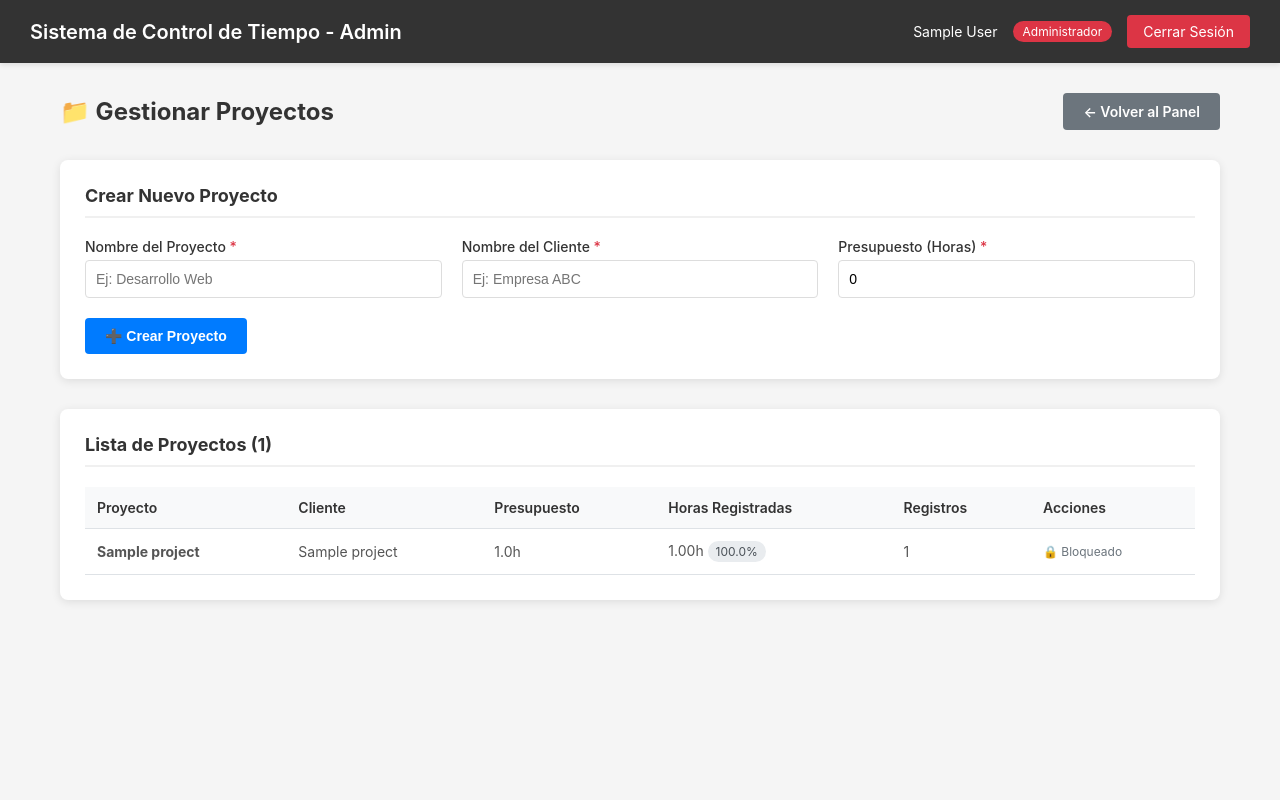
After one commit to SincheAldanaNicole/0376-RA6PR1-SincheAldanaNicole, a PHP site: page /manage_projects.php in a window 1280 px wide. The commit adds this page. Run offline with PHP 8.4, Linux system fonts and the light colour scheme; the visitor is signed in with stand-in values (Sample User, id 1); tables that the repository leaves empty hold one stand-in row (values such as "Sample post").

Commit message:
gestión de proyectos para admin

```diff
--- a/employee_dashboard.php
+++ b/employee_dashboard.php
@@ -1,5 +1,6 @@
 <?php
 /**
+ *
  * Employee Dashboard
  *
  * Allows employees to clock in/out, select projects, and view their time entries.
--- a/logout.php
+++ b/logout.php
@@ -3,6 +3,7 @@
  * User Logout Handler
  *
  * Destroys the user session and removes authentication cookies.
+ *
  */
 
 // Start the session to access session data
--- /dev/null
+++ b/manage_projects.php
@@ -0,0 +1,560 @@
+<?php
+/**
+ *
+ * Project Management Page (Admin Only)
+ *
+ * Allows administrators to create and delete projects.
+ */
+
+// Start session
+session_start();
+
+// Check if user is logged in
+if (!isset($_SESSION['user_id'])) {
+    header('Location: login.php');
+    exit;
+}
+
+// Check if user is admin
+$user_role = $_SESSION['user_role'] ?? '';
+if ($user_role !== 'admin') {
+    header('Location: employee_dashboard.php');
+    exit;
+}
+
+// Include database connection
+require_once 'db.php';
+
+// Get admin information from session
+$admin_name = isset($_SESSION['user_name']) ? htmlspecialchars($_SESSION['user_name'], ENT_QUOTES, 'UTF-8') : 'Administrador';
+
+// Initialize variables
+$message = '';
+$message_type = '';
+$projects = [];
+
+// Handle form submission for creating a new project
+if ($_SERVER['REQUEST_METHOD'] === 'POST' && isset($_POST['action']) && $_POST['action'] === 'create') {
+    $name = isset($_POST['name']) ? trim($_POST['name']) : '';
+    $client_name = isset($_POST['client_name']) ? trim($_POST['client_name']) : '';
+    $budget_hours = isset($_POST['budget_hours']) ? floatval($_POST['budget_hours']) : 0;
+
+    // Validation
+    if (empty($name)) {
+        $message = 'El nombre del proyecto es obligatorio.';
+        $message_type = 'error';
+    } elseif (strlen($name) > 200) {
+        $message = 'El nombre del proyecto no puede exceder 200 caracteres.';
+        $message_type = 'error';
+    } elseif (empty($client_name)) {
+        $message = 'El nombre del cliente es obligatorio.';
+        $message_type = 'error';
+    } elseif (strlen($client_name) > 150) {
+        $message = 'El nombre del cliente no puede exceder 150 caracteres.';
+        $message_type = 'error';
+    } elseif ($budget_hours < 0) {
+        $message = 'El presupuesto en horas no puede ser negativo.';
+        $message_type = 'error';
+    } else {
+        // Sanitize inputs
+        $name = htmlspecialchars($name, ENT_QUOTES, 'UTF-8');
+        $client_name = htmlspecialchars($client_name, ENT_QUOTES, 'UTF-8');
+
+        try {
+            executeQuery(
+                'INSERT INTO projects (name, client_name, budget_hours)
+                 VALUES (:name, :client_name, :budget_hours)',
+                [
+                    ':name' => $name,
+                    ':client_name' => $client_name,
+                    ':budget_hours' => $budget_hours
+                ]
+            );
+
+            $message = '¡Proyecto creado exitosamente!';
+            $message_type = 'success';
+
+            // Redirect to avoid form resubmission
+            header('Location: manage_projects.php?msg=created');
+            exit;
+        } catch (PDOException $e) {
+            error_log('Error creating project: ' . $e->getMessage());
+            $message = 'Error al crear el proyecto. Inténtalo de nuevo.';
+            $message_type = 'error';
+        }
+    }
+}
+
+// Handle project deletion
+if ($_SERVER['REQUEST_METHOD'] === 'POST' && isset($_POST['action']) && $_POST['action'] === 'delete') {
+    $project_id = isset($_POST['project_id']) ? intval($_POST['project_id']) : 0;
+
+    if ($project_id <= 0) {
+        $message = 'ID de proyecto no válido.';
+        $message_type = 'error';
+    } else {
+        try {
+            // Check if project has time entries
+            $checkStmt = executeQuery(
+                'SELECT COUNT(*) as count FROM time_entries WHERE project_id = :project_id',
+                [':project_id' => $project_id]
+            );
+            $result = $checkStmt->fetch();
+
+            if ($result['count'] > 0) {
+                $message = 'No se puede eliminar el proyecto porque tiene registros de tiempo asociados.';
+                $message_type = 'error';
+            } else {
+                executeQuery(
+                    'DELETE FROM projects WHERE id = :id',
+                    [':id' => $project_id]
+                );
+
+                $message = '¡Proyecto eliminado exitosamente!';
+                $message_type = 'success';
+
+                // Redirect to avoid form resubmission
+                header('Location: manage_projects.php?msg=deleted');
+                exit;
+            }
+        } catch (PDOException $e) {
+            error_log('Error deleting project: ' . $e->getMessage());
+            $message = 'Error al eliminar el proyecto. Inténtalo de nuevo.';
+            $message_type = 'error';
+        }
+    }
+}
+
+// Check for URL messages
+if (isset($_GET['msg'])) {
+    if ($_GET['msg'] === 'created') {
+        $message = '¡Proyecto creado exitosamente!';
+        $message_type = 'success';
+    } elseif ($_GET['msg'] === 'deleted') {
+        $message = '¡Proyecto eliminado exitosamente!';
+        $message_type = 'success';
+    }
+}
+
+// Get all projects
+try {
+    $stmt = executeQuery(
+        'SELECT p.id, p.name, p.client_name, p.budget_hours,
+                COUNT(te.id) as entries_count,
+                COALESCE(SUM(te.hours), 0) as total_hours
+         FROM projects p
+         LEFT JOIN time_entries te ON p.id = te.project_id
+         GROUP BY p.id, p.name, p.client_name, p.budget_hours
+         ORDER BY p.name',
+        []
+    );
+    $projects = $stmt->fetchAll();
+} catch (PDOException $e) {
+    error_log('Error fetching projects: ' . $e->getMessage());
+}
+?>
+<!DOCTYPE html>
+<html lang="es">
+<head>
+    <meta charset="UTF-8">
+    <meta name="viewport" content="width=device-width, initial-scale=1.0">
+    <title>Gestionar Proyectos - Sistema de Control de Tiempo</title>
+    <style>
+        * {
+            margin: 0;
+            padding: 0;
+            box-sizing: border-box;
+        }
+        body {
+            font-family: -apple-system, BlinkMacSystemFont, 'Segoe UI', Roboto, Oxygen, Ubuntu, sans-serif;
+            background-color: #f5f5f5;
+            min-height: 100vh;
+        }
+        .navbar {
+            background-color: #333;
+            color: white;
+            padding: 15px 30px;
+            display: flex;
+            justify-content: space-between;
+            align-items: center;
+            box-shadow: 0 2px 5px rgba(0, 0, 0, 0.1);
+        }
+        .navbar h1 {
+            font-size: 20px;
+            font-weight: 600;
+        }
+        .navbar .user-info {
+            display: flex;
+            align-items: center;
+            gap: 15px;
+        }
+        .navbar .user-name {
+            font-size: 14px;
+        }
+        .navbar .user-role {
+            background-color: #dc3545;
+            padding: 3px 10px;
+            border-radius: 12px;
+            font-size: 12px;
+            text-transform: capitalize;
+        }
+        .navbar a {
+            color: white;
+            text-decoration: none;
+            padding: 8px 16px;
+            background-color: #dc3545;
+            border-radius: 4px;
+            font-size: 14px;
+            transition: background-color 0.3s;
+        }
+        .navbar a:hover {
+            background-color: #c82333;
+        }
+        .container {
+            max-width: 1200px;
+            margin: 0 auto;
+            padding: 30px 20px;
+        }
+        .page-header {
+            display: flex;
+            justify-content: space-between;
+            align-items: center;
+            margin-bottom: 30px;
+        }
+        .page-header h2 {
+            color: #333;
+            font-size: 24px;
+        }
+        .btn {
+            padding: 10px 20px;
+            border: none;
+            border-radius: 4px;
+            font-size: 14px;
+            font-weight: 600;
+            cursor: pointer;
+            transition: background-color 0.3s;
+            text-decoration: none;
+            display: inline-block;
+        }
+        .btn-primary {
+            background-color: #007bff;
+            color: white;
+        }
+        .btn-primary:hover {
+            background-color: #0056b3;
+        }
+        .btn-secondary {
+            background-color: #6c757d;
+            color: white;
+        }
+        .btn-secondary:hover {
+            background-color: #545b62;
+        }
+        .btn-danger {
+            background-color: #dc3545;
+            color: white;
+            padding: 6px 12px;
+            font-size: 12px;
+        }
+        .btn-danger:hover {
+            background-color: #c82333;
+        }
+        .message {
+            padding: 15px;
+            border-radius: 4px;
+            margin-bottom: 20px;
+            font-size: 14px;
+        }
+        .message.success {
+            background-color: #d4edda;
+            border: 1px solid #c3e6cb;
+            color: #155724;
+        }
+        .message.error {
+            background-color: #f8d7da;
+            border: 1px solid #f5c6cb;
+            color: #721c24;
+        }
+        .card {
+            background: white;
+            padding: 25px;
+            border-radius: 8px;
+            box-shadow: 0 2px 10px rgba(0, 0, 0, 0.1);
+            margin-bottom: 30px;
+        }
+        .card h3 {
+            color: #333;
+            margin-bottom: 20px;
+            font-size: 18px;
+            padding-bottom: 10px;
+            border-bottom: 2px solid #f0f0f0;
+        }
+        .form-row {
+            display: grid;
+            grid-template-columns: repeat(auto-fit, minmax(200px, 1fr));
+            gap: 20px;
+            margin-bottom: 20px;
+        }
+        .form-group {
+            margin-bottom: 0;
+        }
+        .form-group label {
+            display: block;
+            margin-bottom: 5px;
+            color: #333;
+            font-weight: 500;
+            font-size: 14px;
+        }
+        .form-group .required {
+            color: #dc3545;
+        }
+        .form-group input[type="text"],
+        .form-group input[type="number"] {
+            width: 100%;
+            padding: 10px;
+            border: 1px solid #ddd;
+            border-radius: 4px;
+            font-size: 14px;
+        }
+        .form-group input[type="number"] {
+            step="0.5"
+            min="0";
+        }
+        table {
+            width: 100%;
+            border-collapse: collapse;
+            margin-top: 15px;
+        }
+        th, td {
+            padding: 12px;
+            text-align: left;
+            border-bottom: 1px solid #dee2e6;
+        }
+        th {
+            background-color: #f8f9fa;
+            font-weight: 600;
+            color: #333;
+            font-size: 14px;
+        }
+        td {
+            font-size: 14px;
+            color: #555;
+        }
+        tr:hover td {
+            background-color: #f8f9fa;
+        }
+        .no-data {
+            text-align: center;
+            padding: 30px;
+            color: #666;
+            font-style: italic;
+        }
+        .actions {
+            display: flex;
+            gap: 10px;
+        }
+        .badge {
+            display: inline-block;
+            padding: 3px 8px;
+            background-color: #e9ecef;
+            border-radius: 12px;
+            font-size: 12px;
+            color: #495057;
+        }
+        .confirm-delete {
+            position: fixed;
+            top: 0;
+            left: 0;
+            width: 100%;
+            height: 100%;
+            background: rgba(0, 0, 0, 0.5);
+            display: none;
+            justify-content: center;
+            align-items: center;
+            z-index: 1000;
+        }
+        .confirm-delete.show {
+            display: flex;
+        }
+        .confirm-dialog {
+            background: white;
+            padding: 30px;
+            border-radius: 8px;
+            box-shadow: 0 4px 20px rgba(0, 0, 0, 0.3);
+            max-width: 400px;
+            text-align: center;
+        }
+        .confirm-dialog h3 {
+            color: #333;
+            margin-bottom: 15px;
+            border: none;
+            padding: 0;
+        }
+        .confirm-dialog p {
+            color: #666;
+            margin-bottom: 20px;
+        }
+        .confirm-dialog .btn {
+            margin: 0 5px;
+        }
+    </style>
+</head>
+<body>
+    <nav class="navbar">
+        <h1>Sistema de Control de Tiempo - Admin</h1>
+        <div class="user-info">
+            <span class="user-name"><?php echo $admin_name; ?></span>
+            <span class="user-role">Administrador</span>
+            <a href="logout.php">Cerrar Sesión</a>
+        </div>
+    </nav>
+
+    <div class="container">
+        <div class="page-header">
+            <h2>📁 Gestionar Proyectos</h2>
+            <a href="admin_dashboard.php" class="btn btn-secondary">← Volver al Panel</a>
+        </div>
+
+        <?php if ($message): ?>
+            <div class="message <?php echo $message_type; ?>">
+                <?php echo htmlspecialchars($message, ENT_QUOTES, 'UTF-8'); ?>
+            </div>
+        <?php endif; ?>
+
+        <div class="card">
+            <h3>Crear Nuevo Proyecto</h3>
+            <form method="POST" action="manage_projects.php">
+                <input type="hidden" name="action" value="create">
+                <div class="form-row">
+                    <div class="form-group">
+                        <label for="name">Nombre del Proyecto <span class="required">*</span></label>
+                        <input
+                            type="text"
+                            id="name"
+                            name="name"
+                            required
+                            maxlength="200"
+                            placeholder="Ej: Desarrollo Web"
+                        >
+                    </div>
+                    <div class="form-group">
+                        <label for="client_name">Nombre del Cliente <span class="required">*</span></label>
+                        <input
+                            type="text"
+                            id="client_name"
+                            name="client_name"
+                            required
+                            maxlength="150"
+                            placeholder="Ej: Empresa ABC"
+                        >
+                    </div>
+                    <div class="form-group">
+                        <label for="budget_hours">Presupuesto (Horas) <span class="required">*</span></label>
+                        <input
+                            type="number"
+                            id="budget_hours"
+                            name="budget_hours"
+                            required
+                            step="0.5"
+                            min="0"
+                            value="0"
+                            placeholder="Ej: 100"
+                        >
+                    </div>
+                </div>
+                <button type="submit" class="btn btn-primary">➕ Crear Proyecto</button>
+            </form>
+        </div>
+
+        <div class="card">
+            <h3>Lista de Proyectos (<?php echo count($projects); ?>)</h3>
+
+            <?php if (empty($projects)): ?>
+                <div class="no-data">No hay proyectos registrados.</div>
+            <?php else: ?>
+                <table>
+                    <thead>
+                        <tr>
+                            <th>Proyecto</th>
+                            <th>Cliente</th>
+                            <th>Presupuesto</th>
+                            <th>Horas Registradas</th>
+                            <th>Registros</th>
+                            <th>Acciones</th>
+                        </tr>
+                    </thead>
+                    <tbody>
+                        <?php foreach ($projects as $project): ?>
+                            <tr>
+                                <td><strong><?php echo htmlspecialchars($project['name'], ENT_QUOTES, 'UTF-8'); ?></strong></td>
+                                <td><?php echo htmlspecialchars($project['client_name'], ENT_QUOTES, 'UTF-8'); ?></td>
+                                <td><?php echo number_format(floatval($project['budget_hours']), 1); ?>h</td>
+                                <td>
+                                    <?php echo number_format(floatval($project['total_hours']), 2); ?>h
+                                    <?php if (floatval($project['budget_hours']) > 0): ?>
+                                        <span class="badge">
+                                            <?php echo number_format((floatval($project['total_hours']) / floatval($project['budget_hours'])) * 100, 1); ?>%
+                                        </span>
+                                    <?php endif; ?>
+                                </td>
+                                <td><?php echo $project['entries_count']; ?></td>
+                                <td>
+                                    <div class="actions">
+                                        <?php if ($project['entries_count'] == 0): ?>
+                                            <button
+                                                type="button"
+                                                class="btn btn-danger"
+                                                onclick="showDeleteConfirm(<?php echo $project['id']; ?>, '<?php echo addslashes(htmlspecialchars($project['name'], ENT_QUOTES, 'UTF-8')); ?>')"
+                                            >
+                                                🗑️ Eliminar
+                                            </button>
+                                        <?php else: ?>
+                                            <span style="color: #6c757d; font-size: 12px;" title="No se puede eliminar porque tiene registros de tiempo">
+                                                🔒 Bloqueado
+                                            </span>
+                                        <?php endif; ?>
+                                    </div>
+                                </td>
+                            </tr>
+                        <?php endforeach; ?>
+                    </tbody>
+                </table>
+            <?php endif; ?>
+        </div>
+    </div>
+
+    <!-- Delete Confirmation Dialog -->
+    <div class="confirm-delete" id="deleteConfirm">
+        <div class="confirm-dialog">
+            <h3>⚠️ Confirmar Eliminación</h3>
+            <p>¿Estás seguro de que deseas eliminar el proyecto "<strong id="projectName"></strong>"?</p>
+            <p style="font-size: 12px; color: #6c757d;">Esta acción no se puede deshacer.</p>
+            <form method="POST" id="deleteForm">
+                <input type="hidden" name="action" value="delete">
+                <input type="hidden" name="project_id" id="deleteProjectId">
+                <button type="button" class="btn btn-secondary" onclick="hideDeleteConfirm()">Cancelar</button>
+                <button type="submit" class="btn btn-danger">Sí, Eliminar</button>
+            </form>
+        </div>
+    </div>
+
+    <script>
+    function showDeleteConfirm(projectId, projectName) {
+        document.getElementById('deleteProjectId').value = projectId;
+        document.getElementById('projectName').textContent = projectName;
+        document.getElementById('deleteConfirm').classList.add('show');
+    }
+
+    function hideDeleteConfirm() {
+        document.getElementById('deleteConfirm').classList.remove('show');
+    }
+
+    // Close dialog when clicking outside
+    document.getElementById('deleteConfirm').addEventListener('click', function(e) {
+        if (e.target === this) {
+            hideDeleteConfirm();
+        }
+    });
+    </script>
+</body>
+</html>
```
Also changed, not shown: admin_dashboard.php (+6 -1 lines), db.php (line endings or trailing spaces).
